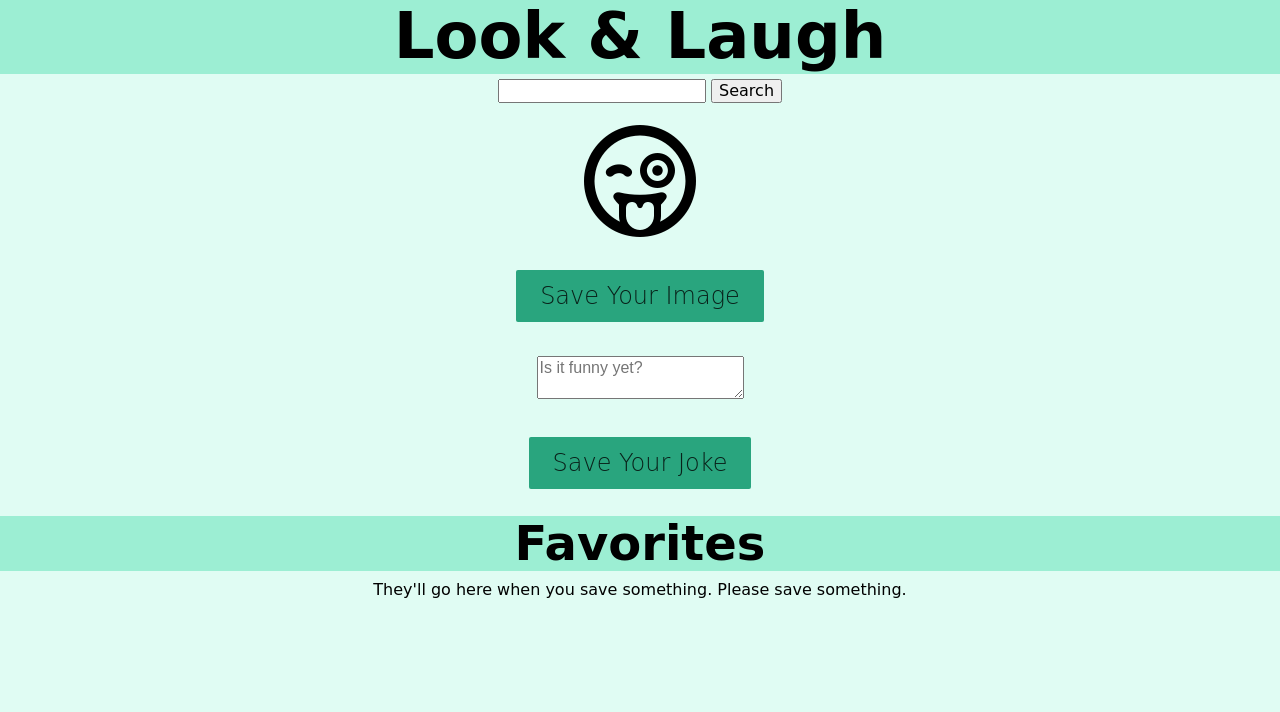
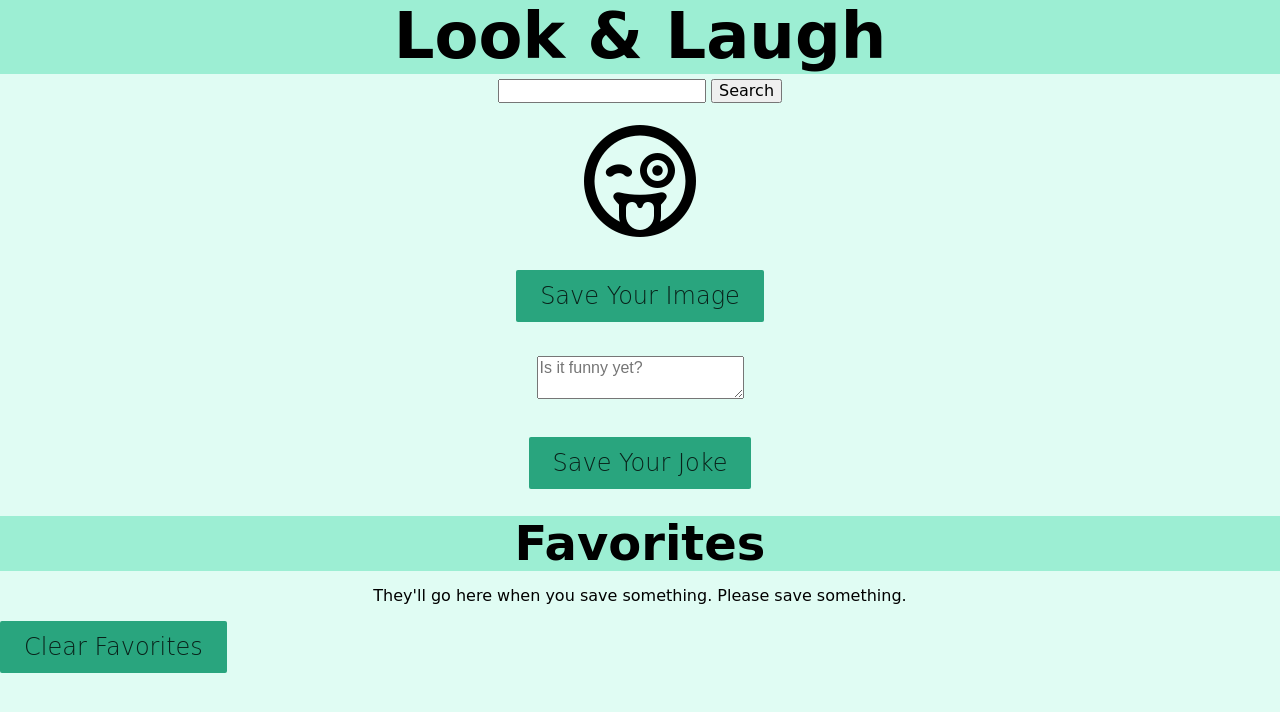
Before and after one commit to theoriginalison/look-laugh, a plain HTML site: page index.html in a window 1280 px wide. Drawn offline with nearby package versions, Linux system fonts and the light colour scheme; a web font is replaced by a local one.

Commit message:
updated HTML with clear button

```diff
--- a/index.html
+++ b/index.html
@@ -52,7 +52,6 @@
     </div>
     <div class="pure-g">
       <div class="pure-u-1 l-box">
-
         <button class="button-large pure-button" id="saveJoke">Save Your Joke</button>
       </div>
     </div>
@@ -63,8 +62,19 @@
 
   <!-- Beginning of Favorites -->
 
-  <h1 id="favoriteHeader">Favorites</h1>
-  <div id="favorites">They'll go here when you save something. Please save something.</div>
+  <container id="favoritesContainer">
+    <h1 id="favoriteHeader">Favorites</h1>
+    <div id="favDiv">
+      <p id="favorites">
+        They'll go here when you save something. Please save something.
+      </p>
+    </div>
+    <button class="button-large pure-button" id="clearFavorites">Clear Favorites</button>
+  </container>
+
+
+  <!-- End of Favorites -->
+
 
   <script src="https://code.jquery.com/jquery-3.4.1.min.js"></script>
 
--- a/style.css
+++ b/style.css
@@ -54,3 +54,7 @@ main {
 #favorites {
   text-align: center;
 }
+
+#clearFavorites {
+  text-align: center;
+}
```
